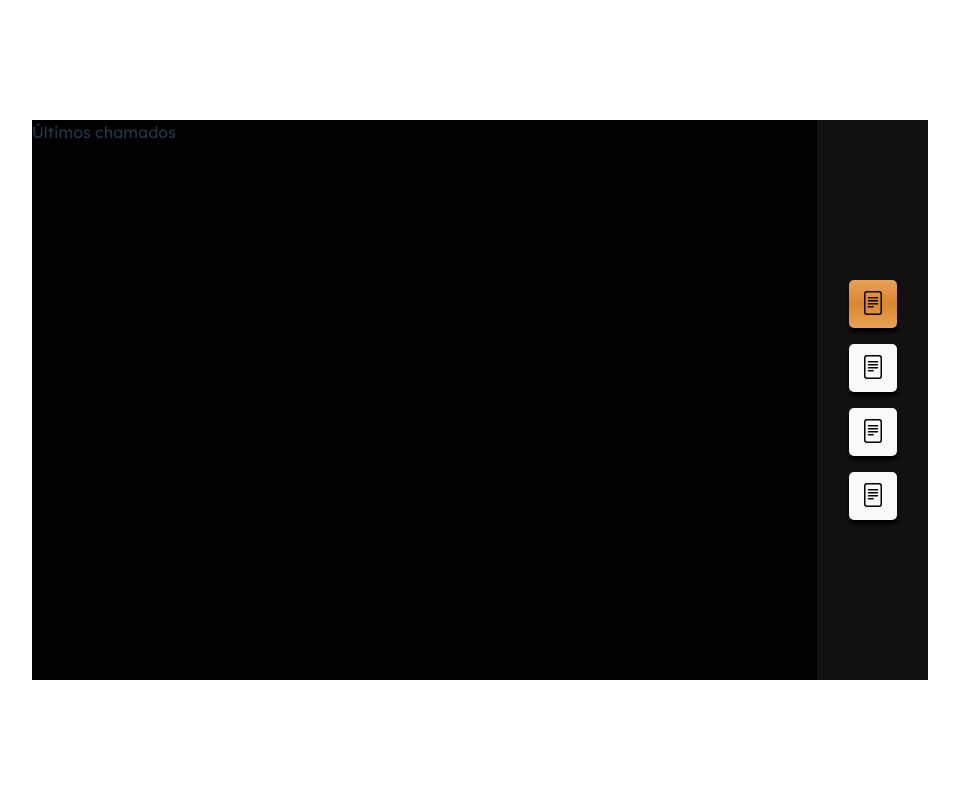
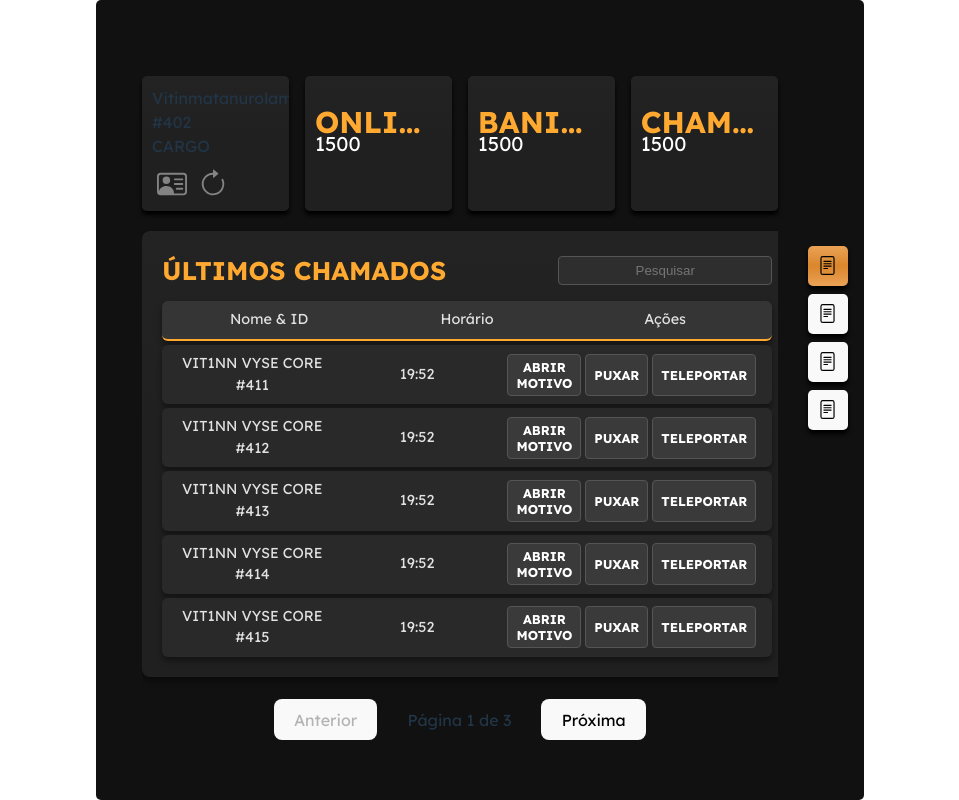
Before and after one commit to Matiaszz/painel-adm, a React (Vite) app: page / in a window 1280 px wide. Shown: the whole page, without its empty margins (160-1119 px from the left). Built offline with nearby package versions, Linux system fonts and the light colour scheme.

Commit message:
last calls painel has been implemented

```diff
--- a/src/App.css
+++ b/src/App.css
@@ -4,25 +4,246 @@
   left: 50%;
   transform: translate(-50%, -50%);
   display: flex;
-  justify-content: center;
-  align-items: center;
+  justify-content: space-between;
+  align-items: flex-start;
   max-height: 100vh;
   max-width: 100vw;
-  width: 70vw;
-  height: 70vh;
+  width: 60%;
+  height: auto;
   background-color: #111111;
+  padding: 16px;
+  box-sizing: border-box;
+  border-radius: 5px;
+  user-select: none;
 }
 
 .left {
-  background-color: black;
+  position: relative;
   width: 100%;
-  height: 100%;
+  height: auto;
+  overflow: auto;
+  flex-grow: 1;
+  padding: 30px;
 }
 
-/* DESCOMENTAR ISSO EM PROD */
-/* .container.hidden {
-  display: none;
-} */
+.container-last-calls {
+  width: 100%;
+  height: auto;
+  display: flex;
+  flex-direction: column;
+  justify-content: flex-start;
+  gap: 12px;
+  padding: 20px 0;
+  border-radius: 5px;
+  overflow: hidden;
+}
+
+.container-infos,
+.table-container {
+  width: 100%;
+  flex: 1;
+}
+
+.table-container {
+  position: relative;
+  background: linear-gradient(180deg, #232323 0%, #202020 46%);
+  max-height: 100%;
+  height: auto;
+  overflow-y: auto;
+  border-radius: 8px;
+  width: 96%;
+  padding: 20px;
+  box-shadow: 0px 4px 6px rgba(0, 0, 0, 0.4);
+}
+
+.table-header {
+  display: flex;
+  justify-content: space-between;
+  align-items: center;
+  margin-bottom: 12px;
+}
+
+.header-title {
+  font-size: 1.6rem;
+  color: #ffa931;
+  font-weight: bold;
+}
+
+.search-bar {
+  padding: 6px;
+  border-radius: 4px;
+  border: 1px solid #555555;
+  background-color: #2e2e2e;
+  color: #fff;
+  outline: none;
+  width: 200px;
+  text-align: center;
+}
+
+.table {
+  display: flex;
+  flex-direction: column;
+  gap: 4px;
+  width: 100%;
+}
+
+.table-row {
+  display: flex;
+  justify-content: space-between;
+  align-items: center;
+  padding: 8px;
+  background-color: #292929;
+  border-radius: 6px;
+  box-shadow: 0px 4px 6px rgba(0, 0, 0, 0.4);
+}
+
+.header-row {
+  font-weight: bold;
+  background-color: #353535;
+  color: #ffa931;
+  border-bottom: 2px solid #ffa931;
+}
+
+.column {
+  flex: 1;
+  text-align: center;
+  padding: 0 8px;
+  color: #e1e1e1;
+  font-size: 0.9rem;
+  font-weight: 500;
+}
+
+.actions {
+  display: flex;
+  gap: 4px;
+}
+
+.action-button {
+  padding: 4px 8px;
+  background-color: #3a3a3a;
+  color: #fff;
+  border: 1px solid #555555;
+  border-radius: 4px;
+  font-size: 0.8rem;
+  font-weight: bold;
+  cursor: pointer;
+  transition: background-color 0.3s, border 0.3s;
+}
+
+.action-button:hover {
+  background-color: #ffa931;
+  color: #111;
+  border: 1px solid #ffa931;
+}
+
+.action-button:active {
+  background-color: #e08d2d;
+  border: 1px solid #e08d2d;
+}
+
+.table-container::-webkit-scrollbar {
+  width: 8px;
+}
+
+.table-container::-webkit-scrollbar-thumb {
+  background-color: #ffa931;
+  border-radius: 5px;
+}
+
+.table-container::-webkit-scrollbar-track {
+  background-color: #1e1e1e;
+}
+
+
+.item {
+  width: 250px;
+  /* Largura do item */
+  height: 115px;
+  /* Altura do item */
+  background: linear-gradient(180deg, #232323 0%, #202020 46%);
+  box-shadow: 0px 4px 4px black;
+  border-radius: 5px;
+  padding: 10px;
+  overflow: hidden;
+  /* Oculta o conteúdo que ultrapassa a altura */
+}
+
+.item h1,
+.item p {
+  color: #ffa931;
+  /* Cor do texto */
+  font-size: 30px;
+  /* Tamanho da fonte do título */
+  white-space: nowrap;
+  /* Impede que o texto quebre em várias linhas */
+  overflow: hidden;
+  /* Oculta o texto que ultrapassa o limite */
+  text-overflow: ellipsis;
+  /* Adiciona "..." ao final do texto que não cabe */
+}
+
+.item p {
+  color: #fff;
+  /* Cor do texto do parágrafo */
+  font-size: 20px;
+  /* Tamanho da fonte do parágrafo */
+  position: relative;
+  bottom: 30px;
+  /* Ajusta a posição do parágrafo */
+  white-space: nowrap;
+  /* Impede que o texto quebre em várias linhas */
+  overflow: hidden;
+  /* Oculta o texto que ultrapassa o limite */
+  text-overflow: ellipsis;
+  /* Adiciona "..." ao final do texto que não cabe */
+}
+
+.container-info-buttons {
+  display: flex;
+  flex-direction: row;
+  align-items: start;
+}
+
+#card-icon,
+#reload-icon {
+  background-color: transparent;
+  width: 10px;
+  display: flex;
+  flex-direction: column;
+  justify-content: center;
+  align-items: center;
+}
+
+#card-icon img,
+#reload-icon img {
+  width: 30px;
+  padding: 0 5px;
+}
+
+#card-icon:hover,
+#reload-icon:hover {
+  background-color: #111;
+}
+
+.card-icon {
+  background: none;
+}
+
+
+.container-infos {
+  display: flex;
+  gap: 1rem;
+  margin-top: 30px;
+  justify-content: space-between;
+  max-width: 100vw;
+}
+
+.infos {
+  display: flex;
+  flex-direction: column;
+
+}
+
 
 .tab-content {
   display: none;
@@ -37,48 +258,101 @@
   display: flex;
   flex-direction: column;
   justify-content: center;
-  align-items: center;
-  gap: 1rem;
-  width: 10%;
-  height: 100%;
-  padding: 0 1rem;
+  height: 643px;
+  gap: 0.5rem;
 }
 
 .tooltip {
   display: none;
   position: absolute;
-  bottom: 70%;
   left: 50%;
   transform: translateX(-50%);
   background-color: #333;
   color: #fff;
-  padding: 0.5rem;
+  padding: 0.4rem;
   border-radius: 5px;
-  font-size: 0.8rem;
+  bottom: 110%;
+  font-size: 0.7rem;
   white-space: nowrap;
   z-index: 1;
 }
 
 .aside-btn {
-  width: 3rem;
-  height: 3rem;
+  position: relative;
+  width: 2.5rem;
+  height: 2.5rem;
   display: flex;
   justify-content: center;
+  align-items: center;
   background-color: linear-gradient(180deg, #363636 0%, #2E2E2E 100%);
   border-radius: 5px;
   box-shadow: 0px 4px 4px black;
-  transition: background-color 0.2s ease;
+  transition: background-color 0.3s, border 0.3s;
+  margin: 0;
 }
 
 .aside-btn:hover .tooltip {
   display: block;
+
+}
+
+.aside-btn:hover {
+  background: linear-gradient(180deg, #E9A154 0%, #DA862C 50%, #E9A154 100%);
+}
+
+.aside-btn:focus,
+.aside-btn:focus-visible {
+  outline: 4px auto -webkit-focus-ring-color;
+  background: linear-gradient(180deg, #E9A154 0%, #DA862C 50%, #E9A154 100%);
 }
 
 .aside-img {
-  width: 1.5rem;
-  height: 1.5rem;
+  width: 1.2rem;
+  height: 1.2rem;
 }
 
 .aside-btn.active {
   background: linear-gradient(180deg, #E9A154 0%, #DA862C 50%, #E9A154 100%);
 }
+
+.pagination {
+  display: flex;
+  gap: 30px;
+  align-items: center;
+  justify-content: center;
+  padding-top: 10px;
+}
+
+@media (max-width: 768px) {
+  .container {
+    flex-direction: column;
+    width: 95%;
+  }
+
+  .right {
+    width: 100%;
+    flex-direction: row;
+    height: 100%;
+  }
+
+  .table-container {
+    padding: 15px;
+  }
+
+  .search-bar {
+    width: 100%;
+  }
+
+  .item {
+    width: 100%;
+    height: auto;
+  }
+
+  .column {
+    font-size: 0.8rem;
+  }
+
+  .action-button {
+    font-size: 0.7rem;
+  }
+}
--- a/src/App.tsx
+++ b/src/App.tsx
@@ -1,5 +1,7 @@
 import { useState, useEffect } from "react";
 import Icon from "./assets/file-icon.svg";
+import card from './assets/person-vcard.svg';
+import reload from './assets/reload.svg';
 import "./App.css";
 
 const postCommand = (command: string) => {
@@ -14,17 +16,52 @@ const postCommand = (command: string) => {
       if (!response.ok) {
         throw new Error("Erro na requisição");
       }
-      console.log(`${command} enviado com sucesso`);
     })
     .catch((error) => {
       console.error(`Erro ao enviar comando ${command}:`, error);
     });
 };
 
+const sampleData = [
+  { name: "VIT1NN VYSE CORE #411", time: "19:52" },
+  { name: "VIT1NN VYSE CORE #412", time: "19:52" },
+  { name: "VIT1NN VYSE CORE #413", time: "19:52" },
+  { name: "VIT1NN VYSE CORE #414", time: "19:52" },
+  { name: "VIT1NN VYSE CORE #415", time: "19:52" },
+  { name: "VIT1NN VYSE CORE #416", time: "19:52" },
+  { name: "VIT1NN VYSE CORE #417", time: "19:52" },
+  { name: "VIT1NN VYSE CORE #4188", time: "19:52" },
+  { name: "VIT1NN VYSE CORE #41854", time: "19:52" },
+  { name: "VIT1NN VYSE CORE #41547", time: "19:52" },
+  { name: "VIT1NN VYSE CORE #411", time: "19:52" },
+  { name: "VIT1NN VYSE CORE #41457", time: "19:52" },
+];
+
+const itemsPerPage = 5;
+
 function App() {
   const [isMenuVisible, setMenuVisible] = useState(false);
   const [activeTab, setActiveTab] = useState<string>("tab1");
   const [activeButton, setActiveButton] = useState<string>("tab1");
+  const [currentPage, setCurrentPage] = useState<number>(1);
+
+  const handleButtonClick = (tab: string, buttonId: string) => {
+    setActiveTab(tab);
+    setActiveButton(buttonId);
+  };
+
+  const handleNextPage = () => {
+    setCurrentPage((prevPage) => prevPage + 1);
+  };
+
+  const handlePreviousPage = () => {
+    setCurrentPage((prevPage) => Math.max(prevPage - 1, 1));
+  };
+
+  const paginatedData = sampleData.slice(
+    (currentPage - 1) * itemsPerPage,
+    currentPage * itemsPerPage
+  );
 
   useEffect(() => {
     const handleMessage = (event: MessageEvent) => {
@@ -52,17 +89,87 @@ function App() {
     };
   }, [isMenuVisible]);
 
-  const handleButtonClick = (tab: string, buttonId: string) => {
-    setActiveTab(tab);
-    setActiveButton(buttonId);
-  };
-
   return (
     <div className={`container ${isMenuVisible ? "" : "hidden"}`} id="admin-painel">
       <div className="left">
+        <div className="container-infos">
+          <div className="infos item">
+            <div className="name">
+              Vitinmatanurolamentogiratorio
+            </div>
+            <div className="player-id">#402</div>
+            <div className="role">
+              CARGO
+            </div>
+            <div className="container-info-buttons">
+              <button id="card-icon"><img className="card-icon" src={card} alt="card" /></button>
+              <button id="reload-icon"><img className="reload-icon" src={reload} alt="reload" /></button>
+            </div>
+          </div>
+          <div className="item">
+            <h1 className="item-title">ONLINE</h1>
+            <p>1500</p>
+          </div>
+          <div className="item">
+            <h1 className="item-title">BANIDOS</h1>
+            <p>1500</p>
+          </div>
+          <div className="item">
+            <h1>CHAMADOS</h1>
+            <p>1500</p>
+          </div>
+        </div>
         <div className={activeTab === "tab1" ? "tab-content active" : "tab-content"}>
-          Últimos chamados
+          <div className="container-last-calls">
+            <div className="table-container">
+              <div className="table-header">
+                <span className="header-title">ÚLTIMOS CHAMADOS</span>
+                <input className="search-bar" type="text" placeholder="Pesquisar" />
+              </div>
+
+              <div className="table">
+                <div className="table-row header-row">
+                  <div className="column">Nome & ID</div>
+                  <div className="column">Horário</div>
+                  <div className="column">Ações</div>
+                </div>
+                {paginatedData.map((entry, index) => (
+                  <div className="table-row" key={index}>
+                    <div className="column">{entry.name}</div>
+                    <div className="column">{entry.time}</div>
+                    <div className="column actions">
+                      <button className="action-button">ABRIR MOTIVO</button>
+                      <button className="action-button">PUXAR</button>
+                      <button className="action-button">TELEPORTAR</button>
+                    </div>
+                  </div>
+                ))}
+              </div>
+            </div>
+
+            {/* Paginator */}
+            <div className="pagination">
+              <button
+                className="pagination-button"
+                onClick={handlePreviousPage}
+                disabled={currentPage === 1}
+              >
+                Anterior
+              </button>
+              <span className="pagination-info">
+                Página {currentPage} de {Math.ceil(sampleData.length / itemsPerPage)}
+              </span>
+              <button
+                className="pagination-button"
+                onClick={handleNextPage}
+                disabled={currentPage === Math.ceil(sampleData.length / itemsPerPage)}
+              >
+                Próxima
+              </button>
+            </div>
+          </div>
         </div>
+
         <div className={activeTab === "tab2" ? "tab-content active" : "tab-content"}>
           Comandos
           <div>
@@ -82,14 +189,15 @@ function App() {
             <button className="button1" onClick={() => postCommand("remcar")}>Remove Car</button>
           </div>
         </div>
+
         <div className={activeTab === "tab3" ? "tab-content active" : "tab-content"}>
           Setagem
         </div>
+
         <div className={activeTab === "tab4" ? "tab-content active" : "tab-content"}>
           Coming soon
         </div>
       </div>
-
       <div className="right">
         {["tab1", "tab2", "tab3", "tab4"].map((tab, index) => (
           <button
@@ -102,14 +210,14 @@ function App() {
                 ? "Últimos chamados"
                 : index === 1
                   ? "Comandos"
-                  : index === 2
-                    ? "Setagem"
+                  : index === 2 ? "Setagem"
                     : "Coming soon"}
             </span>
             <img className="aside-img" src={Icon} alt="Icon" />
           </button>
         ))}
       </div>
+
     </div>
   );
 }
```
Also changed, not shown: src/index.css (+2 -7 lines), src/assets/person-vcard.svg (added), src/assets/reload.svg (added).
